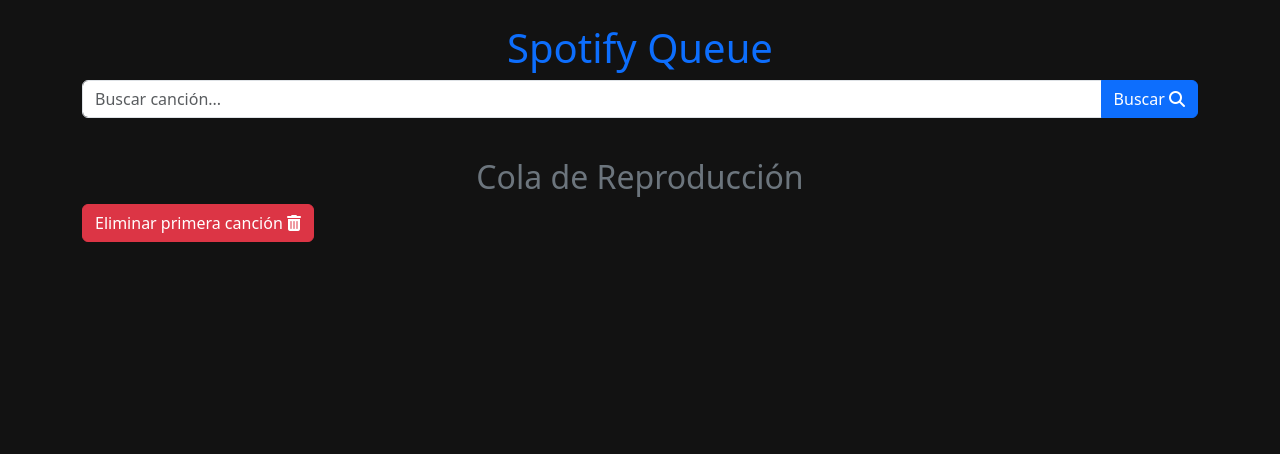
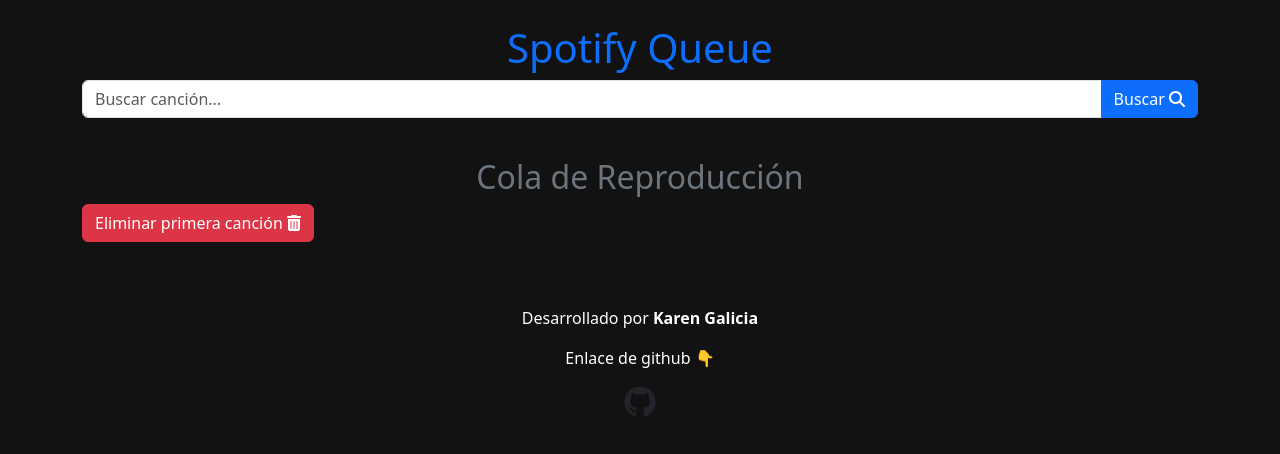
Before and after one commit to KarenGalicia/cola-spotify, a website: page index.html in a window 1280 px wide. Drawn offline with nearby package versions, Linux system fonts and the light colour scheme; no server answers.

Commit message:
add: github link

```diff
--- a/index.html
+++ b/index.html
@@ -11,6 +11,7 @@
 </head>
 <body class="container mt-4">
     <h1 class="text-center text-primary">Spotify Queue</h1>
+
     <div class="input-group mb-3">
         <input type="text" id="search" class="form-control" placeholder="Buscar canción...">
         <button class="btn btn-primary" onclick="searchTrack()">Buscar <i class="fas fa-search"></i></button>
@@ -19,5 +20,13 @@
     <h2 class="text-center text-secondary mt-4">Cola de Reproducción</h2>
     <button class="btn btn-danger mb-3" onclick="removeFirstFromQueue()">Eliminar primera canción <i class="fas fa-trash-alt"></i></button>
     <div class="row" id="queue"></div>
+
+    <footer class="text-center mt-5">
+        <p>Desarrollado por <strong>Karen Galicia</strong></p>
+        <p>Enlace de github 👇</p>
+        <a href="https://github.com/KarenGalicia/cola-spotify" target="_blank" class="text-dark">
+            <i class="fab fa-github fa-2x"></i>
+        </a>
+    </footer>
 </body>
 </html>
```
